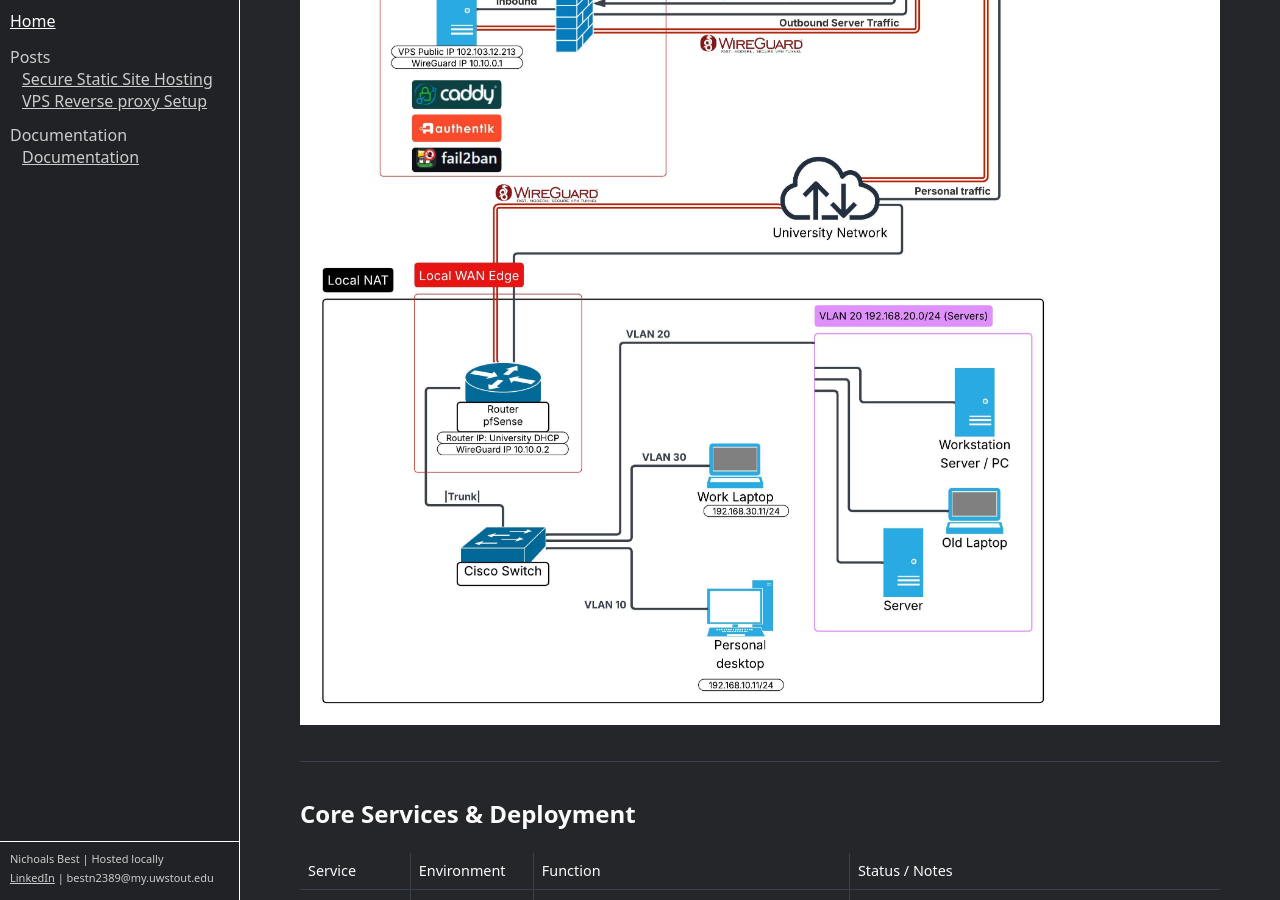
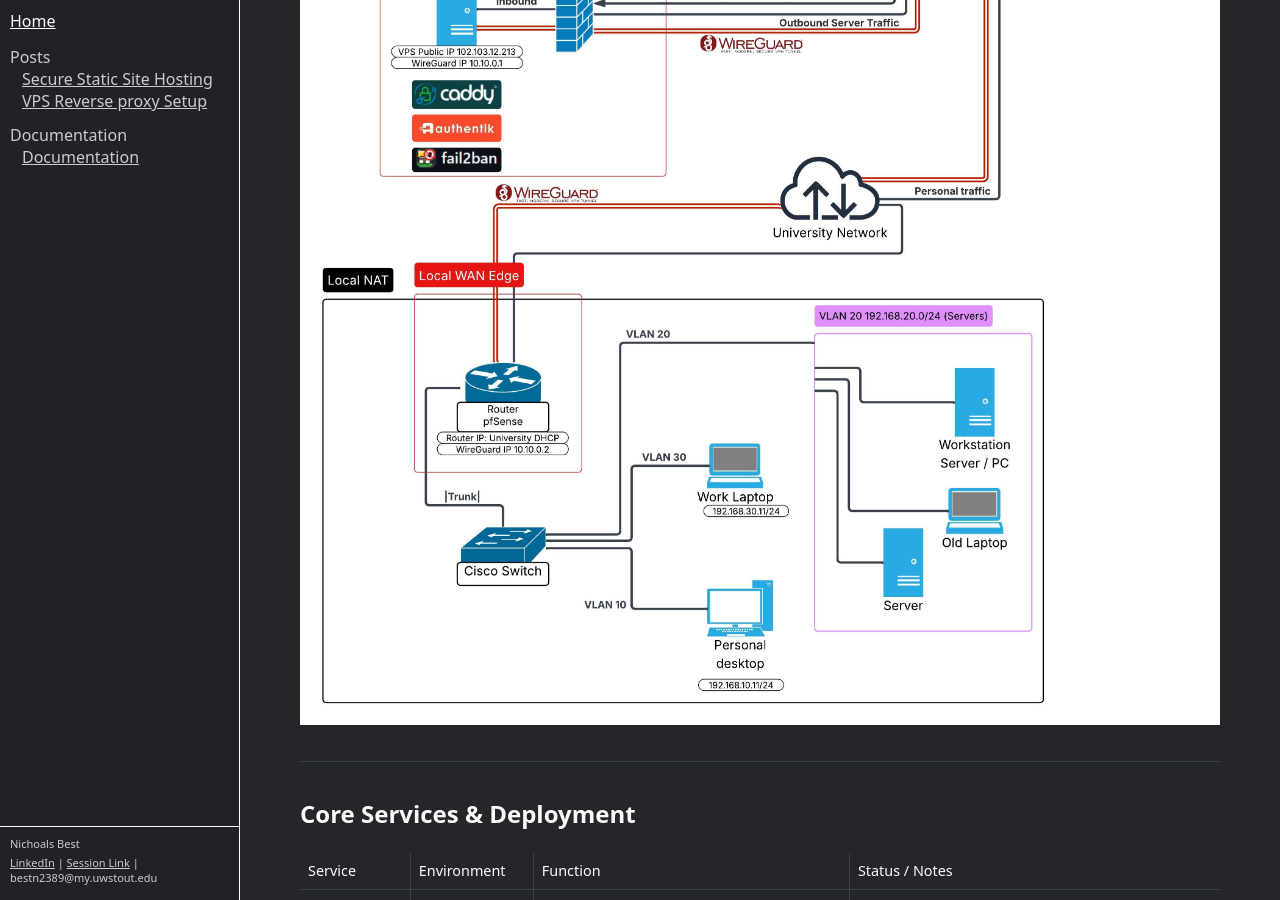
Before and after one commit to Nicklovesfoxes/cool-website, a Jekyll site: the page built from Documentation/Home Lab Documentation.md, in a window 1280 px wide and 900 px high, scrolled down 566 px. Built offline with Jekyll 4.4.1, drawn with Linux system fonts in a browser that asks for light colours; part of the change alters nothing that is shown.

Commit message:
session link

```diff
--- a/_layouts/default.html
+++ b/_layouts/default.html
@@ -56,8 +56,8 @@
         </div>
         <div class="sidebar-bottom">
           <ul class="sidebar-meta">
-            <li>Nichoals Best | Hosted locally</li>
-            <li><a href="https://www.linkedin.com/in/your-linkedin" target="_blank" rel="noreferrer">LinkedIn</a> | bestn2389@my.uwstout.edu</li>
+            <li>Nichoals Best</li>
+            <li><a href="https://www.linkedin.com/in/nick-best-05483813fd82af1ccbc893d6a2782c1d0e38374224f9db784690acc3a0d1efe720/" target="_blank" rel="noreferrer">LinkedIn</a> | <a href="#" id="session-link">Session Link</a> | bestn2389@my.uwstout.edu</li>
           </ul>
         </div>
       </aside>
--- a/assets/js/site.js
+++ b/assets/js/site.js
@@ -698,7 +698,97 @@ document.documentElement.classList.add("js");
 		}
 	}
 
+	function initSessionLink() {
+		const sessionLink = document.getElementById("session-link");
+		if (!sessionLink) return;
+
+		let overlay = null;
+		let overlayKeydownHandler = null;
+
+		const closeOverlay = () => {
+			try {
+				if (overlayKeydownHandler) {
+					document.removeEventListener("keydown", overlayKeydownHandler);
+				}
+			} catch {
+				// ignore
+			}
+			overlayKeydownHandler = null;
+
+			try {
+				if (overlay && overlay.parentNode) overlay.parentNode.removeChild(overlay);
+			} catch {
+				// ignore
+			}
+			overlay = null;
+		};
+
+		const openOverlay = () => {
+			if (overlay) return;
+
+			overlay = document.createElement("div");
+			overlay.setAttribute("role", "dialog");
+			overlay.setAttribute("aria-label", "Session Code");
+			overlay.tabIndex = -1;
+			overlay.style.position = "fixed";
+			overlay.style.inset = "0";
+			overlay.style.display = "flex";
+			overlay.style.alignItems = "center";
+			overlay.style.justifyContent = "center";
+			overlay.style.padding = "10px";
+			overlay.style.zIndex = "9999";
+			overlay.style.background = "#202225";
+			overlay.style.cursor = "pointer";
+
+			const img = document.createElement("img");
+			img.alt = "Session code";
+			img.src = new URL("assets/images/Session_code.png", document.baseURI).toString();
+			img.style.maxWidth = "100%";
+			img.style.maxHeight = "100%";
+			img.style.width = "auto";
+			img.style.height = "auto";
+			img.style.objectFit = "contain";
+			img.style.border = "1px solid #ffffff";
+			img.style.cursor = "pointer";
+
+			overlay.appendChild(img);
+
+			overlay.addEventListener(
+				"click",
+				() => {
+					closeOverlay();
+				},
+				{ passive: true }
+			);
+
+			overlayKeydownHandler = (e) => {
+				if (e && e.key === "Escape") {
+					e.preventDefault();
+					closeOverlay();
+				}
+			};
+			document.addEventListener("keydown", overlayKeydownHandler, { passive: false });
+
+			document.body.appendChild(overlay);
+			try {
+				overlay.focus();
+			} catch {
+				// ignore
+			}
+		};
+
+		sessionLink.addEventListener(
+			"click",
+			(event) => {
+				event.preventDefault();
+				openOverlay();
+			},
+			{ passive: false }
+		);
+	}
+
 	initPostMenu();
+	initSessionLink();
 	initVideoTile();
 	initFingerprinter();
 	initDailyQuote();
```
Also changed, not shown: assets/images/Session_code.png (added).
